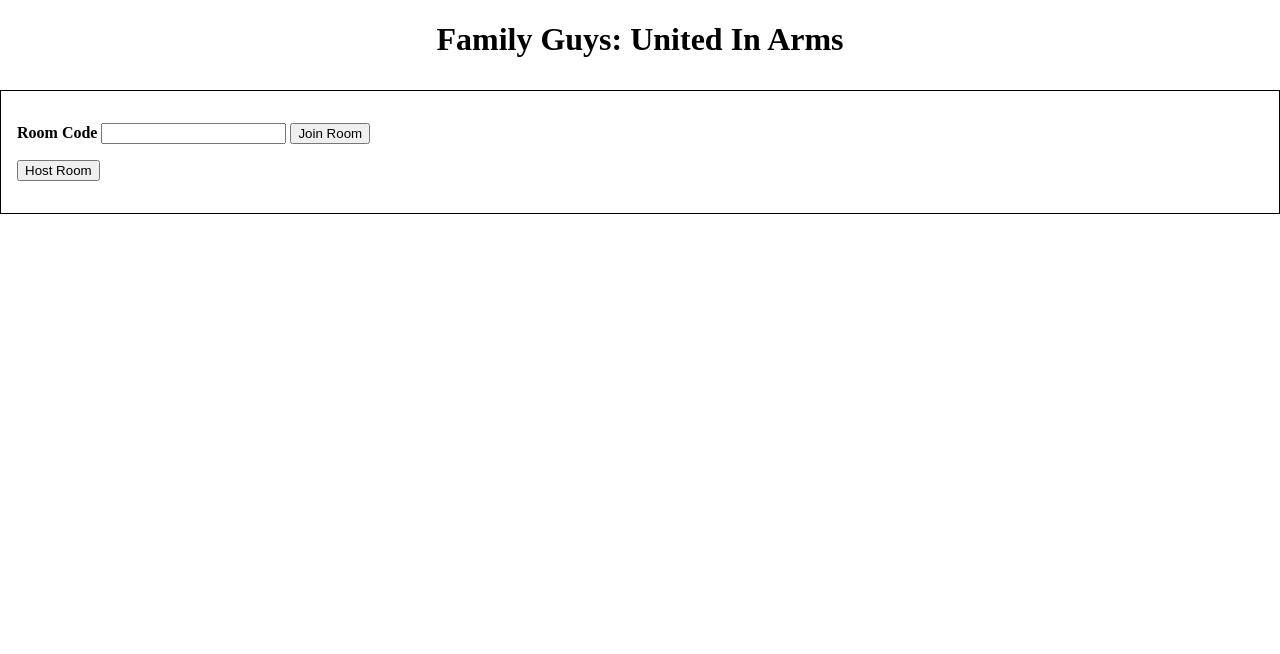
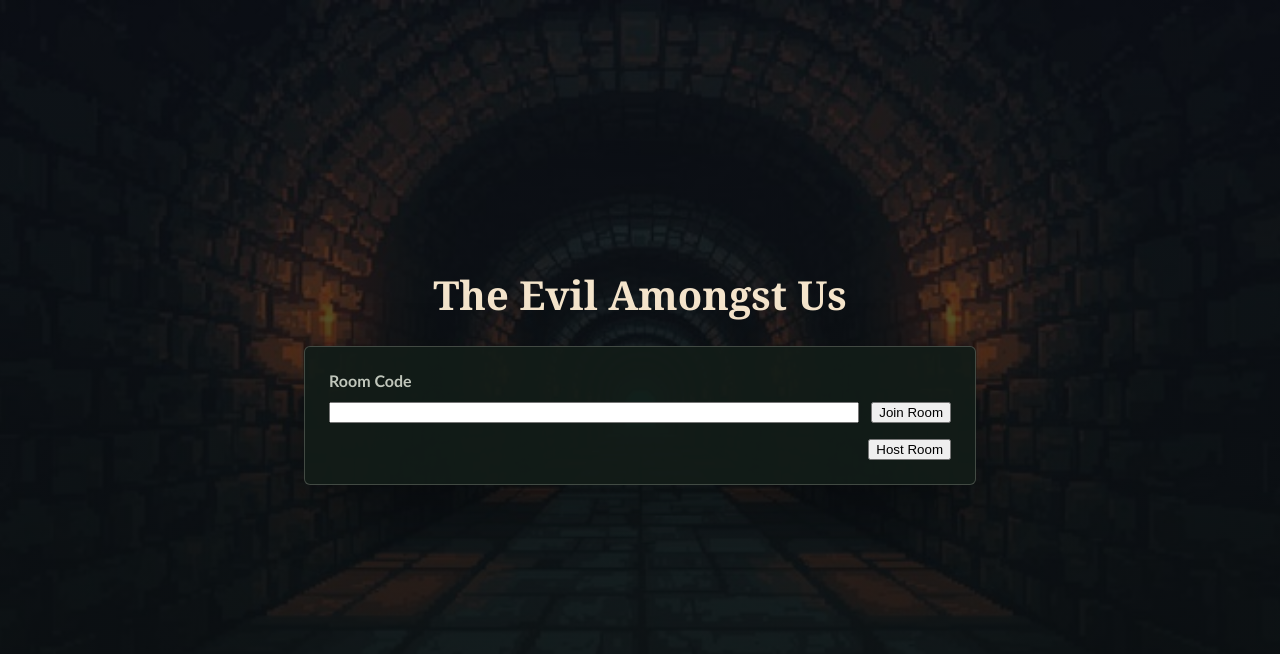
Before and after one commit to JOMaMe/CS-375-Project, a website: page app/public/index.html in a window 1280 px wide. Drawn offline with Linux system fonts and the light colour scheme.

Commit message:
Update HTML titles and enhance CSS styling; add styling notes documentation

```diff
--- a/app/public/index.html
+++ b/app/public/index.html
@@ -3,11 +3,12 @@
 <head>
   <meta charset="UTF-8">
   <meta name="viewport" content="width=device-width, initial-scale=1.0">
-  <title>Funny Moment</title>
+  <title>The Evil Amongst Us</title>
   <link rel="stylesheet" type="text/css" href="style.css">
 </head>
 <body>
-  <h1>Family Guys: United In Arms</h1>
+<main>
+  <h1>The Evil Amongst Us</h1>
 
   <div class="form">
     <div>
@@ -19,7 +20,7 @@
       <button id="host">Host Room</button>
     </div>
   </div>
-  <div id="message"></div>
+  <div id="message" role="status"></div>
 
   <script src="index.js"></script>
 
@@ -28,5 +29,7 @@
   <script>
     document.addEventListener("click", () => document.getElementById("music").play(), { once: true });
   </script> -->
+</main>
 </body>
+
 </html>
--- a/app/public/style.css
+++ b/app/public/style.css
@@ -1,29 +1,91 @@
-.form {
-	padding: 1rem;
-	margin: 2rem 0;
-	border: 1px solid black;
+:root {
+  --ink: #f1eee4;
+  --muted: #c0c6bb;
+  --panel: rgba(19, 28, 24, 0.94);
+  --line: rgba(220, 226, 207, 0.24);
+  --ember: #df744b;
+  --teal: #80b7a3;
 }
-.form label {
-	font-weight: bold;
-}
-.form div {
-	margin: 1rem 0;
+
+* {
+  box-sizing: border-box;
 }
 
 body {
-    margin: 0; overflow: hidden;
+  min-height: 100vh;
+  margin: 0;
+  color: var(--ink);
+  font-family: "Trebuchet MS", sans-serif;
+  background:
+    linear-gradient(rgba(11, 17, 15, 0.62), rgba(11, 17, 15, 0.82)),
+    url("assets/background.jpg") center / cover no-repeat;
 }
+
+main {
+  display: grid;
+  align-content: center;
+  gap: 1.5rem;
+  width: min(42rem, calc(100% - 2rem));
+  min-height: 100vh;
+  margin-inline: auto;
+  padding-block: 2rem;
+}
+
 h1 {
-    text-align: center;
+  margin: 0;
+  color: #f4e4cb;
+  font-family: Georgia, "Times New Roman", serif;
+  font-size: 2.5rem;
+  text-align: center;
 }
-#peter {
-    position: absolute;
-    top: 100px;
-    height: 300px;
-    left: 0;
-    animation: slide 20s linear infinite;
+
+.form {
+  display: grid;
+  gap: 1rem;
+  padding: 1.5rem;
+  border: 1px solid var(--line);
+  border-radius: 6px;
+  background: var(--panel);
+  box-shadow: 0 1.5rem 4rem rgba(0, 0, 0, 0.3);
 }
-@keyframes slide {
-    from { transform: translateX(-100%); }
-    to { transform: translateX(100vw); }
+
+.form > div {
+  margin: 0;
 }
+
+.form > div:first-child {
+  display: grid;
+  grid-template-columns: minmax(0, 1fr) auto;
+  gap: 0.75rem;
+}
+
+.form label {
+  grid-column: 1 / -1;
+  color: var(--muted);
+  font-weight: bold;
+}
+
+.form > div:last-child {
+  display: flex;
+  justify-content: flex-end;
+}
+
+#message {
+  min-height: 1.5rem;
+  color: var(--muted);
+  text-align: center;
+}
+
+@media (max-width: 34rem) {
+  h1 {
+    font-size: 2rem;
+  }
+
+  .form {
+    padding: 1rem;
+  }
+
+  .form > div:first-child {
+    grid-template-columns: 1fr;
+  }
+}
```
Also changed, not shown: STYLING_NOTES.md (added, +47 -0 lines), app/public/room.html (+1 -1 lines).
